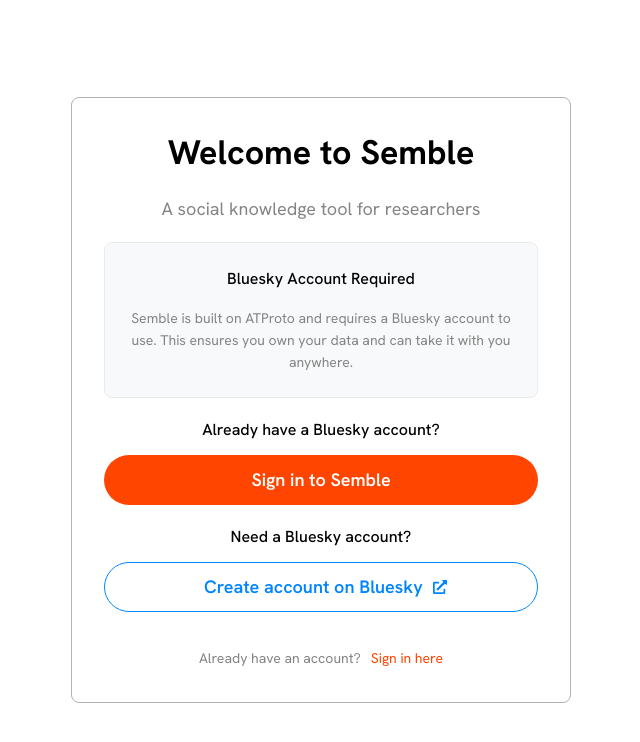
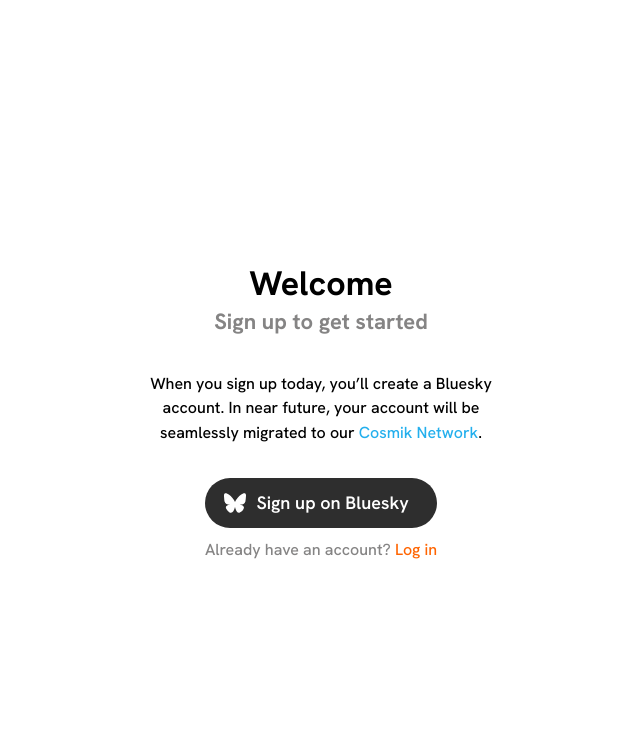
Before and after one commit to weswalla/atproto-semble, a Next.js app in the folder src/webapp/: page /signup in a window 1280 px wide. Shown: the top 742 px of the page, without its empty margins (319-959 px from the left). Built offline with nearby package versions, Linux system fonts and the light colour scheme.

Commit message:
feat: sign up page

```diff
--- a/src/webapp/app/layout.tsx
+++ b/src/webapp/app/layout.tsx
@@ -11,7 +11,10 @@
 import { Hanken_Grotesk } from 'next/font/google';
 
 export const metadata: Metadata = {
-  title: 'Semble | A social knowledge tool for researchers',
+  title: {
+    template: 'Semble | %s',
+    default: 'Semble | A social knowledge network for researchers',
+  },
   description: `Follow your peers' research trails. Surface and discover new connections. Built on ATProto so you own your data.`,
 };
 
--- /dev/null
+++ b/src/webapp/app/signup/layout.tsx
@@ -0,0 +1,15 @@
+import { Container } from '@mantine/core';
+import { Metadata } from 'next';
+
+export const metadata: Metadata = {
+  title: 'Sign up',
+  description: 'Sign up to get started',
+};
+
+interface Props {
+  children: React.ReactNode;
+}
+
+export default function Layout(props: Props) {
+  return <Container p={'sm'}>{props.children}</Container>;
+}
--- a/src/webapp/app/signup/page.tsx
+++ b/src/webapp/app/signup/page.tsx
@@ -1,116 +1,52 @@
-'use client';
+import { Title, Text, Stack, Button, Center, Anchor } from '@mantine/core';
+import { FaBluesky } from 'react-icons/fa6';
 
-import {
-  Title,
-  Text,
-  Stack,
-  Button,
-  Center,
-  Card,
-  Box,
-  Group,
-} from '@mantine/core';
-import { FaExternalLinkAlt } from 'react-icons/fa';
-
-export default function SignupPage() {
+export default function Page() {
   return (
     <Center h={'100svh'}>
-      <Card withBorder w={500} p="xl">
-        <Stack align="center" gap="lg">
+      <Stack align="center" gap="xl" maw={450}>
+        <Stack gap={0}>
           <Title order={1} ta="center">
-            Welcome to Semble
+            Welcome
           </Title>
+          <Text fz={'h3'} fw={700} ta={'center'} c={'gray'}>
+            Sign up to get started
+          </Text>
+        </Stack>
 
-          <Text ta="center" c="dimmed" fz="lg">
-            A social knowledge tool for researchers
+        <Text fw={500} ta="center" maw={380}>
+          When you sign up today, you’ll create a Bluesky account. In near
+          future, your account will be seamlessly migrated to our{' '}
+          <Anchor
+            href="https://cosmik.network"
+            target="_blank"
+            fw={500}
+            c={'blue'}
+          >
+            Cosmik Network
+          </Anchor>
+          .
+        </Text>
+
+        <Stack gap="xs">
+          <Button
+            component="a"
+            href="https://bsky.app/"
+            target="_blank"
+            size="lg"
+            color="dark"
+            leftSection={<FaBluesky size={22} />}
+          >
+            Sign up on Bluesky
+          </Button>
+          <Text fw={500} c={'gray'}>
+            Already have an account?{' '}
+            <Anchor href="/login" fw={500}>
+              Log in
+            </Anchor>
           </Text>
-
-          <Box
-            style={{
-              backgroundColor: '#f8f9fa',
-              padding: '1.5rem',
-              borderRadius: '8px',
-              border: '1px solid #e9ecef',
-            }}
-          >
-            <Stack gap="md">
-              <Text fw={500} ta="center">
-                Bluesky Account Required
-              </Text>
-              <Text fz="sm" ta="center" c="dimmed">
-                Semble is built on ATProto and requires a Bluesky account to
-                use. This ensures you own your data and can take it with you
-                anywhere.
-              </Text>
-            </Stack>
-          </Box>
-
-          <Stack gap="sm" w="100%">
-            <Text fw={500} ta="center">
-              Already have a Bluesky account?
-            </Text>
-            <Button
-              component="a"
-              href="/login"
-              size="lg"
-              fullWidth
-              style={{
-                backgroundColor: '#FF4500',
-                color: '#FFF',
-              }}
-            >
-              Sign in to Semble
-            </Button>
-          </Stack>
-
-          <Stack gap="sm" w="100%">
-            <Text fw={500} ta="center">
-              Need a Bluesky account?
-            </Text>
-            <Button
-              component="a"
-              href="https://bsky.app"
-              target="_blank"
-              rel="noopener noreferrer"
-              size="lg"
-              variant="outline"
-              fullWidth
-              rightSection={<FaExternalLinkAlt size={14} />}
-              style={{
-                borderColor: '#0085ff',
-                color: '#0085ff',
-              }}
-            >
-              Create account on Bluesky
-            </Button>
-          </Stack>
-
-          <Group gap="xs" mt="md">
-            <Text fz="sm" c="dimmed">
-              Already have an account?
-            </Text>
-            <Text
-              component="a"
-              href="/login"
-              fz="sm"
-              c="#FF4500"
-              style={{
-                textDecoration: 'none',
-                cursor: 'pointer',
-              }}
-              styles={{
-                root: {
-                  '&:hover': {
-                    textDecoration: 'underline',
-                  },
-                },
-              }}
-            >
-              Sign in here
-            </Text>
-          </Group>
         </Stack>
-      </Card>
+      </Stack>
     </Center>
   );
 }
```
Also changed, not shown: src/webapp/components/LandingPage.tsx (+2 -8 lines).
